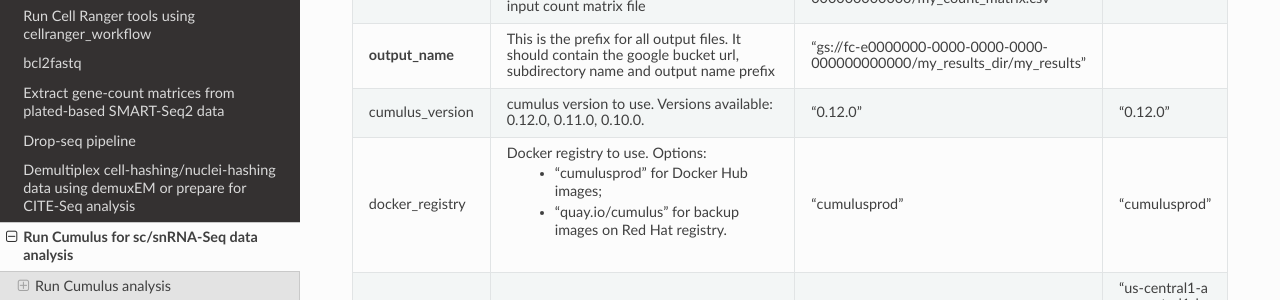
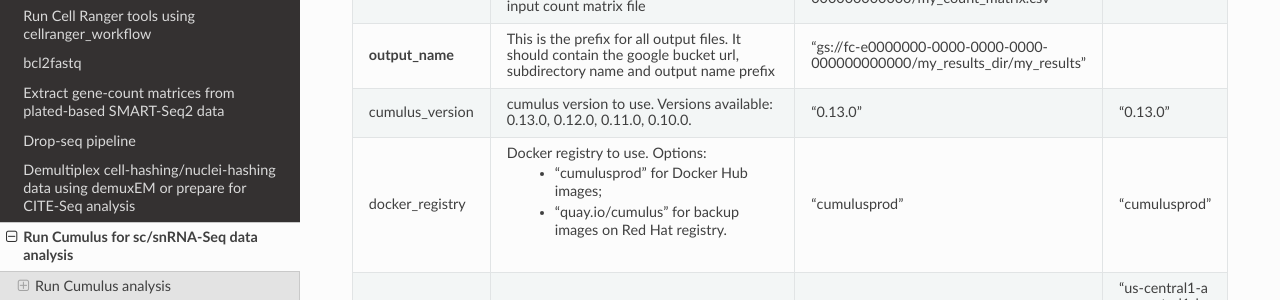
Before and after one commit to lilab-bcb/cumulus, a Sphinx documentation site: the page built from docs/cumulus.rst, in a window 1280 px wide and 900 px high, scrolled down 3408 px. Shown: the part 163-463 px from the top of the window. Built offline with Sphinx 7.4.7 and the Read the Docs theme 2.0.0, drawn with Linux system fonts in a browser that asks for light colours.

Commit message:
update cumulus docs

```diff
--- a/docs/cumulus.rst
+++ b/docs/cumulus.rst
@@ -121,9 +121,9 @@ global inputs
 	  - "gs://fc-e0000000-0000-0000-0000-000000000000/my_results_dir/my_results"
 	  -
 	* - cumulus_version
-	  - cumulus version to use. Versions available: 0.12.0, 0.11.0, 0.10.0.
-	  - "0.12.0"
-	  - "0.12.0"
+	  - cumulus version to use. Versions available: 0.13.0, 0.12.0, 0.11.0, 0.10.0.
+	  - "0.13.0"
+	  - "0.13.0"
 	* - docker_registry
 	  - Docker registry to use. Options:
 
```
